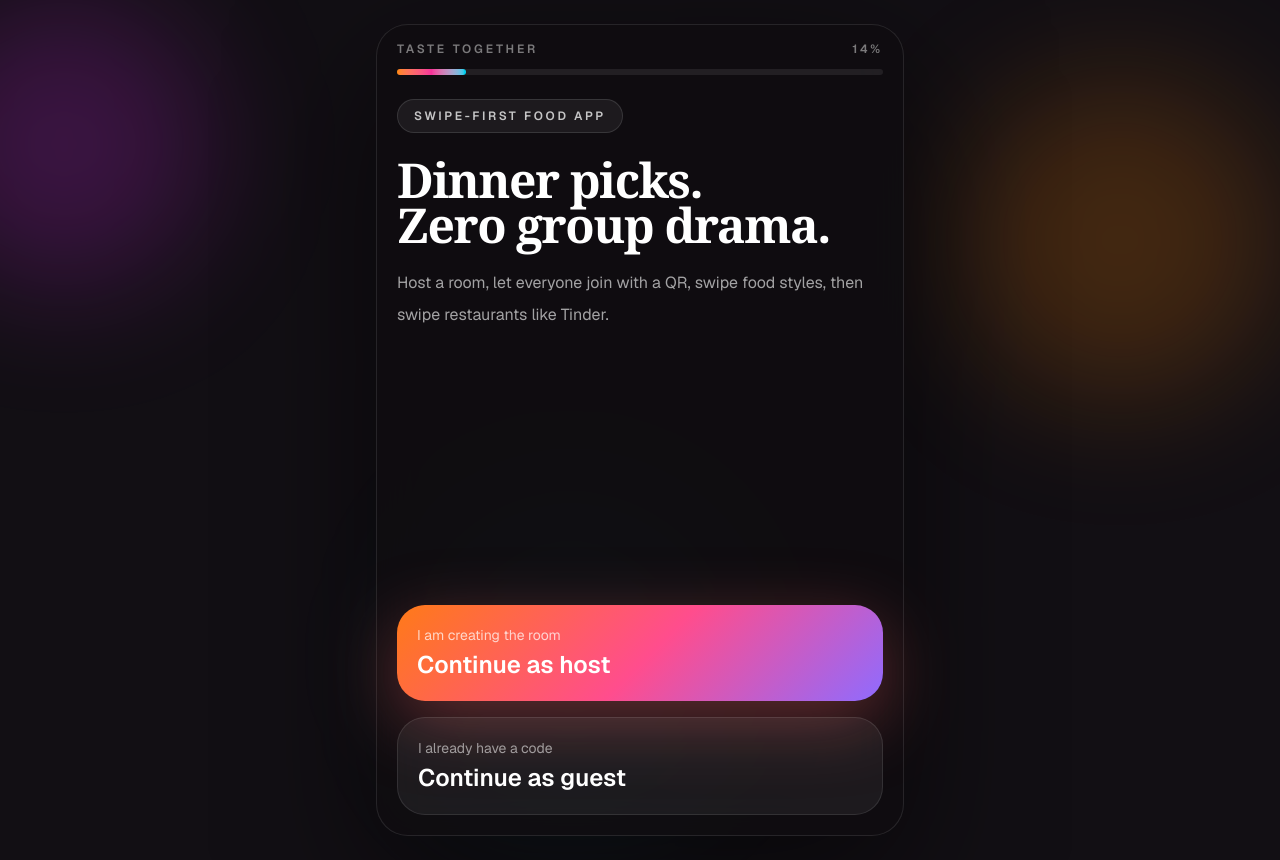
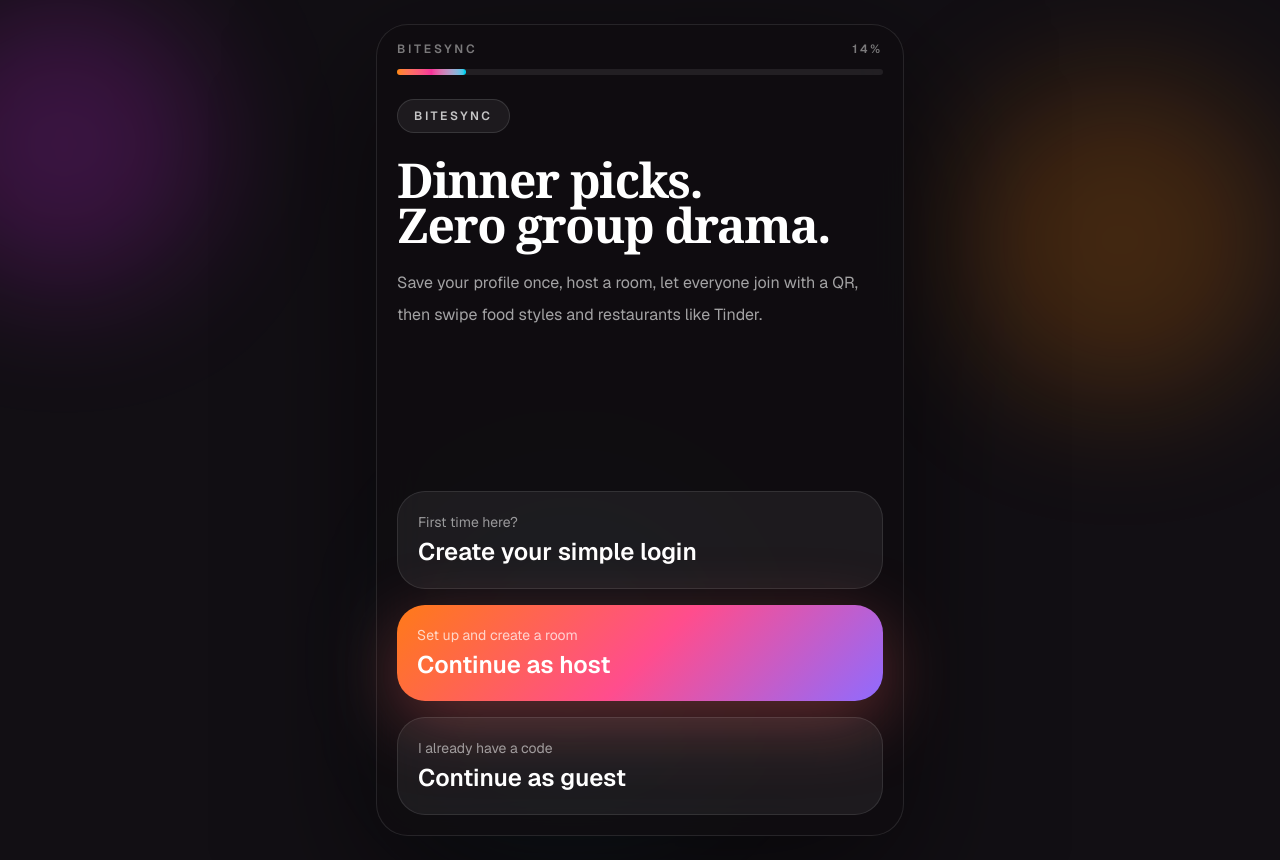
Before and after one commit to iNiloowf/BiteSync, a Next.js app: page / in a window 1280 px wide. Built offline with nearby package versions, Linux system fonts and the light colour scheme.

Commit message:
Rename app to BiteSync and save user profile

```diff
--- a/src/app/globals.css
+++ b/src/app/globals.css
@@ -19,12 +19,23 @@
 
 html {
   scroll-behavior: smooth;
+  overflow-x: hidden;
 }
 
 body {
   background: var(--background);
   color: var(--foreground);
   font-family: var(--font-geist-sans), sans-serif;
+  overflow-x: hidden;
+}
+
+img,
+picture,
+video,
+canvas,
+svg {
+  display: block;
+  max-width: 100%;
 }
 
 h1,
--- a/src/app/layout.tsx
+++ b/src/app/layout.tsx
@@ -13,9 +13,9 @@ const geistMono = Geist_Mono({
 });
 
 export const metadata: Metadata = {
-  title: "Taste Together",
+  title: "BiteSync",
   description:
-    "A web app concept that helps groups decide what to eat through QR room joins, swipe preferences, and restaurant matching.",
+    "BiteSync is a swipe-first web app for group food decisions with simple saved login, QR room joins, and restaurant matching.",
 };
 
 export const viewport: Viewport = {
--- a/src/components/food-match-app.tsx
+++ b/src/components/food-match-app.tsx
@@ -14,6 +14,12 @@ import {
 type Step = "intro" | "profile" | "room" | "share" | "categories" | "restaurants" | "summary";
 type Role = "host" | "guest";
 type SwipeDecision = "like" | "skip";
+
+type StoredProfile = {
+  name: string;
+  countryCode: string;
+  city: string;
+};
 
 type MenuState = {
   restaurantName: string;
@@ -33,6 +39,7 @@ export function FoodMatchApp() {
   const [name, setName] = useState("Mia");
   const [countryCode, setCountryCode] = useState("US");
   const [city, setCity] = useState("Denver");
+  const [hasSavedProfile, setHasSavedProfile] = useState(false);
   const [roomCode, setRoomCode] = useState("BITE-204");
   const [qrCodeUrl, setQrCodeUrl] = useState("");
   const [categoryIndex, setCategoryIndex] = useState(0);
@@ -54,11 +61,40 @@ export function FoodMatchApp() {
 
   const joinLink = useMemo(
     () =>
-      `https://taste-together.app/join?room=${encodeURIComponent(roomCode)}&city=${encodeURIComponent(
+      `https://bitesync.app/join?room=${encodeURIComponent(roomCode)}&city=${encodeURIComponent(
         city,
       )}`,
     [city, roomCode],
   );
+
+  useEffect(() => {
+    if (typeof window === "undefined") return;
+
+    const savedProfileRaw = window.localStorage.getItem("bitesync-profile");
+    if (!savedProfileRaw) return;
+
+    let frameId = 0;
+
+    try {
+      const savedProfile = JSON.parse(savedProfileRaw) as StoredProfile;
+      if (savedProfile.name && savedProfile.countryCode && savedProfile.city) {
+        frameId = window.requestAnimationFrame(() => {
+          setName(savedProfile.name);
+          setCountryCode(savedProfile.countryCode);
+          setCity(savedProfile.city);
+          setHasSavedProfile(true);
+        });
+      }
+    } catch {
+      window.localStorage.removeItem("bitesync-profile");
+    }
+
+    return () => {
+      if (frameId) {
+        window.cancelAnimationFrame(frameId);
+      }
+    };
+  }, []);
 
   useEffect(() => {
     let active = true;
@@ -136,6 +172,15 @@ export function FoodMatchApp() {
       ).padStart(2, "0")}`,
     );
     setStep("room");
+  }
+
+  function saveProfileAndContinue() {
+    if (typeof window !== "undefined") {
+      const profile: StoredProfile = { name, countryCode, city };
+      window.localStorage.setItem("bitesync-profile", JSON.stringify(profile));
+    }
+    setHasSavedProfile(true);
+    moveToRoom();
   }
 
   function registerCategoryDecision(categoryId: string, decision: SwipeDecision) {
@@ -227,7 +272,7 @@ export function FoodMatchApp() {
       <div className="relative mx-auto flex min-h-screen w-full max-w-[560px] px-3 py-3 sm:px-4 sm:py-6">
         <div className="flex w-full flex-col rounded-[32px] border border-white/10 bg-[#0f0d11]/88 shadow-[0_40px_140px_rgba(0,0,0,0.55)] backdrop-blur-xl">
           <div className="flex items-center justify-between px-4 pt-4 text-xs font-semibold uppercase tracking-[0.24em] text-white/45 sm:px-5">
-            <span>Taste Together</span>
+            <span>BiteSync</span>
             <span>{Math.round(progress)}%</span>
           </div>
           <div className="px-4 pt-3 sm:px-5">
@@ -242,13 +287,17 @@ export function FoodMatchApp() {
           <div className="min-h-[100svh] px-4 pb-5 pt-6 sm:min-h-[760px] sm:px-5">
               {step === "intro" ? (
                 <IntroScreen
+                  hasSavedProfile={hasSavedProfile}
+                  name={name}
+                  city={city}
+                  onEditProfile={() => setStep("profile")}
                   onHost={() => {
                     setRole("host");
-                    setStep("profile");
+                    setStep(hasSavedProfile ? "room" : "profile");
                   }}
                   onGuest={() => {
                     setRole("guest");
-                    setStep("profile");
+                    setStep(hasSavedProfile ? "room" : "profile");
                   }}
                 />
               ) : null}
@@ -263,7 +312,7 @@ export function FoodMatchApp() {
                   onNameChange={setName}
                   onCountryChange={handleCountryChange}
                   onCityChange={setCity}
-                  onContinue={moveToRoom}
+                  onContinue={saveProfileAndContinue}
                 />
               ) : null}
 
@@ -346,9 +395,17 @@ export function FoodMatchApp() {
 }
 
 function IntroScreen({
+  hasSavedProfile,
+  name,
+  city,
+  onEditProfile,
   onHost,
   onGuest,
 }: {
+  hasSavedProfile: boolean;
+  name: string;
+  city: string;
+  onEditProfile: () => void;
   onHost: () => void;
   onGuest: () => void;
 }) {
@@ -356,7 +413,7 @@ function IntroScreen({
     <div className="flex h-full flex-col justify-between">
       <div>
         <div className="inline-flex rounded-full border border-white/12 bg-white/6 px-4 py-2 text-xs font-semibold uppercase tracking-[0.22em] text-white/75">
-          Swipe-first food app
+          BiteSync
         </div>
         <h1 className="mt-6 text-5xl font-semibold leading-[0.94] text-white">
           Dinner picks.
@@ -364,23 +421,38 @@ function IntroScreen({
           Zero group drama.
         </h1>
         <p className="mt-5 text-base leading-8 text-white/62">
-          Host a room, let everyone join with a QR, swipe food styles, then swipe restaurants like Tinder.
+          Save your profile once, host a room, let everyone join with a QR, then swipe food styles and restaurants like Tinder.
         </p>
       </div>
 
       <div className="space-y-4">
+        {hasSavedProfile ? (
+          <div className="rounded-[28px] border border-white/10 bg-white/6 p-5">
+            <p className="text-sm text-white/55">Signed in as</p>
+            <p className="mt-2 text-2xl font-semibold text-white">{name}</p>
+            <p className="mt-2 text-sm text-white/55">{city}</p>
+            <button onClick={onEditProfile} className="mt-4 text-sm font-semibold text-orange-300">
+              Edit saved profile
+            </button>
+          </div>
+        ) : (
+          <button onClick={onEditProfile} className="w-full rounded-[28px] border border-white/10 bg-white/6 px-5 py-5 text-left">
+            <p className="text-sm text-white/55">First time here?</p>
+            <p className="mt-1 text-2xl font-semibold text-white">Create your simple login</p>
+          </button>
+        )}
         <button
           onClick={onHost}
           className="w-full rounded-[28px] bg-[linear-gradient(135deg,#ff7a18_0%,#ff4d8d_52%,#8f6bff_100%)] px-5 py-5 text-left shadow-[0_20px_70px_rgba(255,101,101,0.35)]"
         >
-          <p className="text-sm text-white/72">I am creating the room</p>
+          <p className="text-sm text-white/72">{hasSavedProfile ? "Use your saved profile" : "Set up and create a room"}</p>
           <p className="mt-1 text-2xl font-semibold">Continue as host</p>
         </button>
         <button
           onClick={onGuest}
           className="w-full rounded-[28px] border border-white/10 bg-white/6 px-5 py-5 text-left"
         >
-          <p className="text-sm text-white/55">I already have a code</p>
+          <p className="text-sm text-white/55">{hasSavedProfile ? "Join with your saved profile" : "I already have a code"}</p>
           <p className="mt-1 text-2xl font-semibold">Continue as guest</p>
         </button>
       </div>
@@ -411,10 +483,10 @@ function ProfileScreen({
 }) {
   return (
     <ScreenShell
-      title="Where are you tonight?"
-      subtitle="We use your country and city to know which restaurant world to load."
+      title="Create your simple login."
+      subtitle="Save your name, country, and city once so you do not have to type them every time."
       onBack={onBack}
-      actionLabel="Next"
+      actionLabel="Save and continue"
       onAction={onContinue}
     >
       <div className="space-y-4">
```
